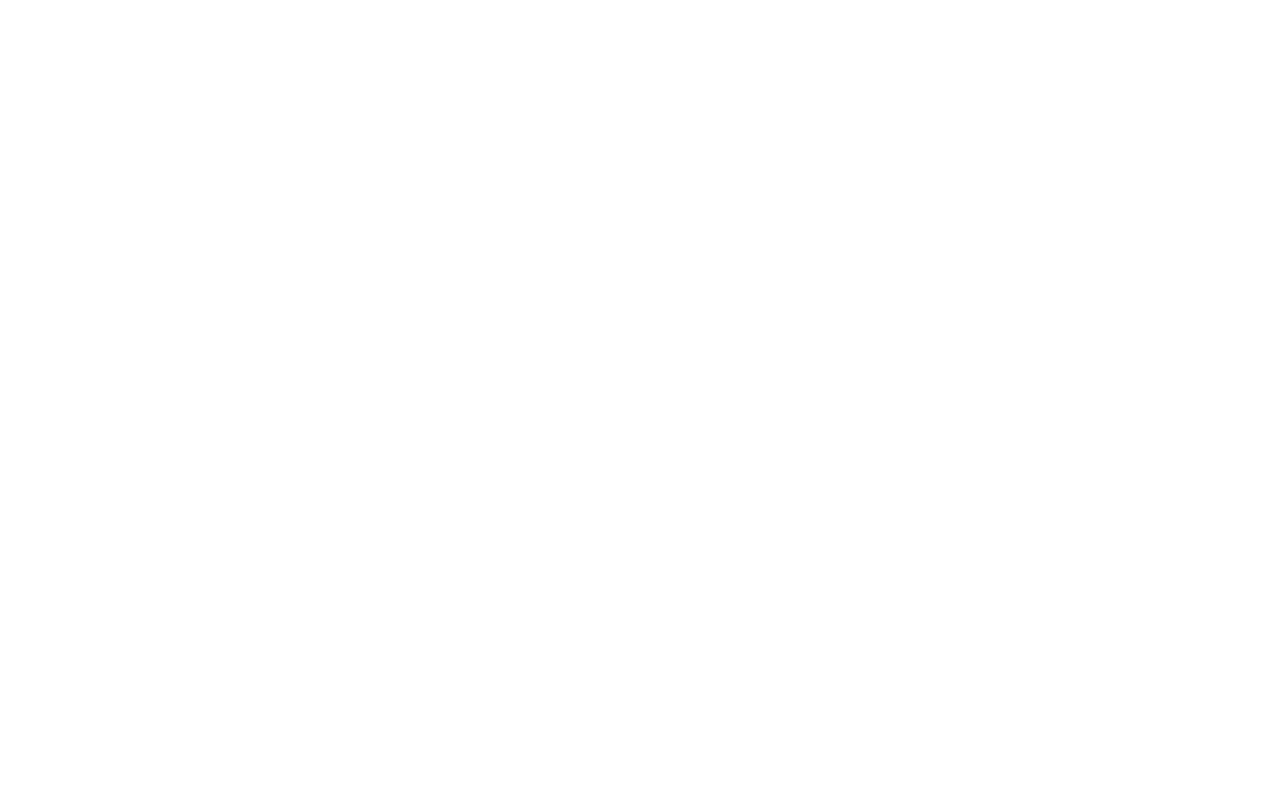
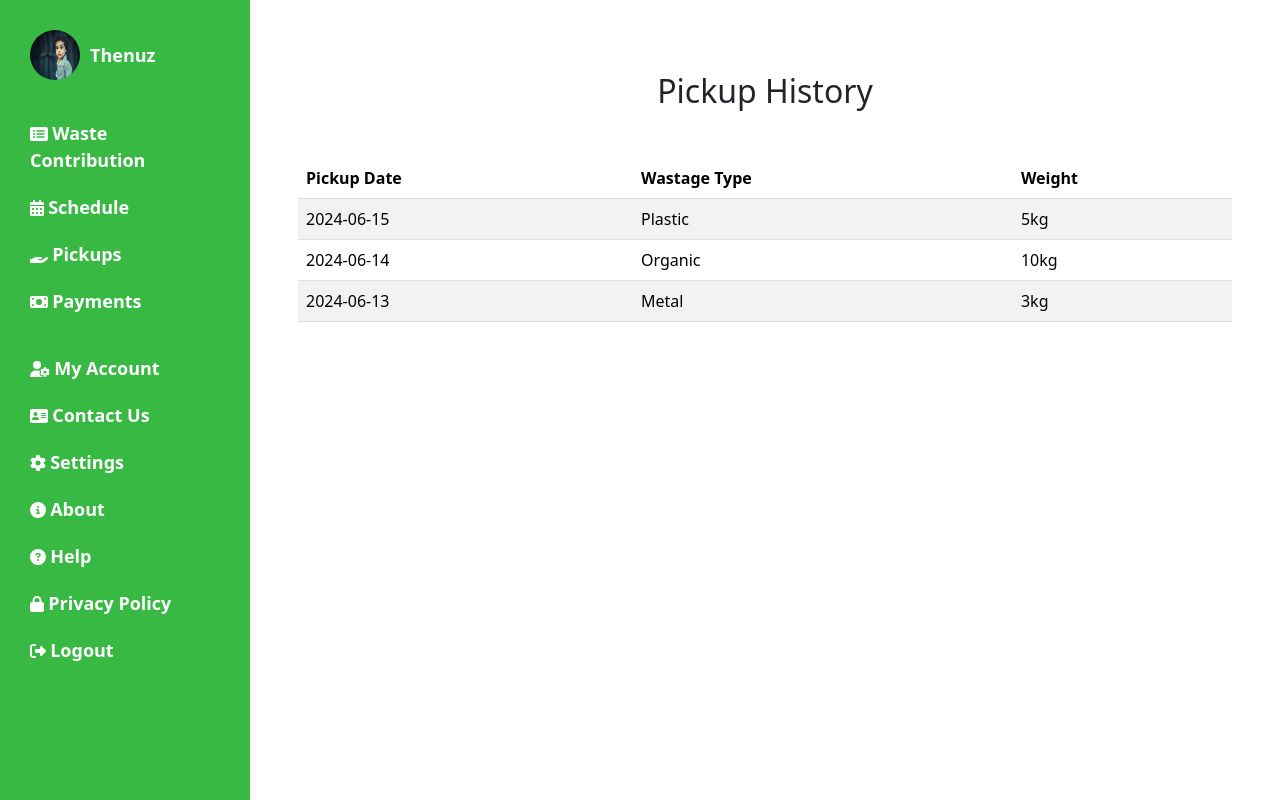
Before and after one commit to Thenujan-V/Waste-Lance, a React (Create React App) app in the folder frontend/: page /suppliers/pickup-hstory in a window 1280 px wide. Before the commit this address had no page. Built offline with nearby package versions, Linux system fonts and the light colour scheme.

Commit message:
pickup history

```diff
--- a/frontend/src/App.js
+++ b/frontend/src/App.js
@@ -16,6 +16,7 @@
 import WasteContribution from './Components/Suppliers/WasteContribution'
 import CalendarComponent from './Components/Suppliers/CalendarComponent'
 import WastageForm from './Components/Suppliers/WastageForm'
+import PickupHistory from './Components/Suppliers/PickupHistory'
 
 
 const App = () => {
@@ -38,6 +39,7 @@
         <Route path="/suppliers/waste-contribution" element={<WasteContribution />} />
         <Route path="/suppliers/waste-contribution/calander" element={<CalendarComponent />} />
         <Route path="/suppliers/schedule" element={<WastageForm />} />
+        <Route path="/suppliers/pickup-hstory" element={<PickupHistory />} />
 
       </Routes>
     </>
--- /dev/null
+++ b/frontend/src/Components/Assets/index.js
@@ -0,0 +1,5 @@
+import profilePic from './boy.jpeg'
+
+export{
+    profilePic
+}
--- /dev/null
+++ b/frontend/src/Components/Suppliers/PickupHistory.jsx
@@ -0,0 +1,41 @@
+import React from 'react';
+import VerticalNavbar from './VerticalNavbar';
+
+const PickupHistory = () => {
+  const pickupHistory = [
+    { pickupDate: '2024-06-15', wastageType: 'Plastic', weight: '5kg' },
+    { pickupDate: '2024-06-14', wastageType: 'Organic', weight: '10kg' },
+    { pickupDate: '2024-06-13', wastageType: 'Metal', weight: '3kg' },
+  ];
+
+  return (
+    <div style={{display:'flex'}} >
+        <div style={{flex:'1'}}>
+            <VerticalNavbar />
+        </div>
+        <div className="container mt-4 p-5">
+            <h2 className="mb-5 text-center">Pickup History</h2>
+            <table className="table table-striped">
+                <thead>
+                <tr>
+                    <th scope="col">Pickup Date</th>
+                    <th scope="col">Wastage Type</th>
+                    <th scope="col">Weight</th>
+                </tr>
+                </thead>
+                <tbody>
+                {pickupHistory.map((pickup, index) => (
+                    <tr key={index}>
+                    <td>{pickup.pickupDate}</td>
+                    <td>{pickup.wastageType}</td>
+                    <td>{pickup.weight}</td>
+                    </tr>
+                ))}
+                </tbody>
+            </table>
+        </div>
+    </div>
+  );
+};
+
+export default PickupHistory;
--- a/frontend/src/Components/Suppliers/VerticalNavbar.jsx
+++ b/frontend/src/Components/Suppliers/VerticalNavbar.jsx
@@ -1,21 +1,20 @@
-// VerticalNavbar.js
-
 import React from 'react';
 import { FontAwesomeIcon } from '@fortawesome/react-fontawesome';
 import { faUser, faListAlt, faCalendarAlt, faHandHolding, faMoneyBill, faUserCog, faAddressCard, faCog, faInfoCircle, faQuestionCircle, faLock, faSignOutAlt } from '@fortawesome/free-solid-svg-icons';
 import { verticalNavbar } from '../Style';
+import {profilePic} from '../Assets'
 
 const VerticalNavbar = () => {
   return (
     <div className="vertical-navbar">
       <div className="profile">
-        <img src="" alt="Profile" className="profile-pic" />
+        <img src={profilePic} alt="Profile" className="profile-pic" />
         <span className="username">Thenuz</span>
       </div>
       <ul className="nav-links">
         <li><FontAwesomeIcon icon={faListAlt} /> <a href="/suppliers/waste-contribution">Waste Contribution</a></li>
-        <li><FontAwesomeIcon icon={faCalendarAlt} /> <a href="schedule">Schedule</a></li>
-        <li><FontAwesomeIcon icon={faHandHolding} /> <a href="#">Pickups</a></li>
+        <li><FontAwesomeIcon icon={faCalendarAlt} /> <a href="/suppliers/schedule">Schedule</a></li>
+        <li><FontAwesomeIcon icon={faHandHolding} /> <a href="/suppliers/pickup-hstory">Pickups</a></li>
         <li><FontAwesomeIcon icon={faMoneyBill} /> <a href="#">Payments</a></li>
       </ul>
       <ul className="nav-links">
```
Also changed, not shown: frontend/src/Components/Assets/boy.jpeg (added).
